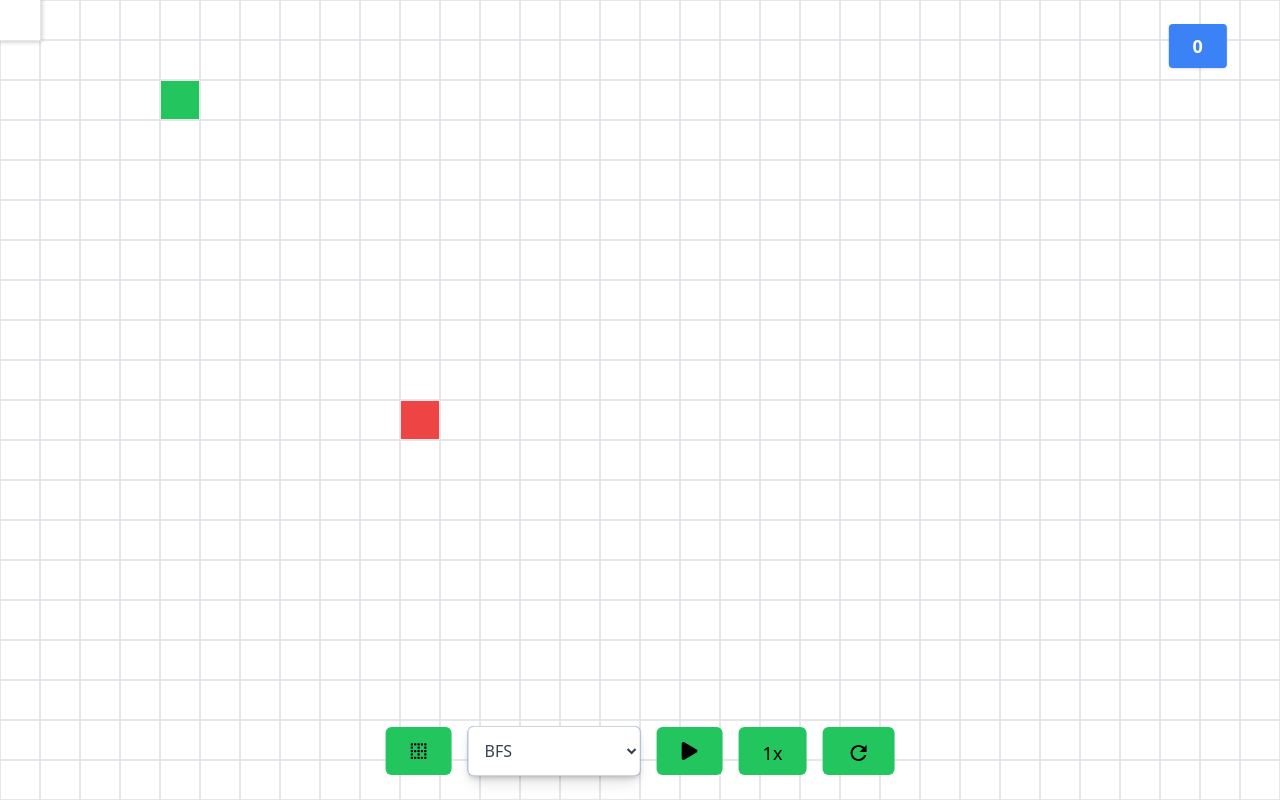
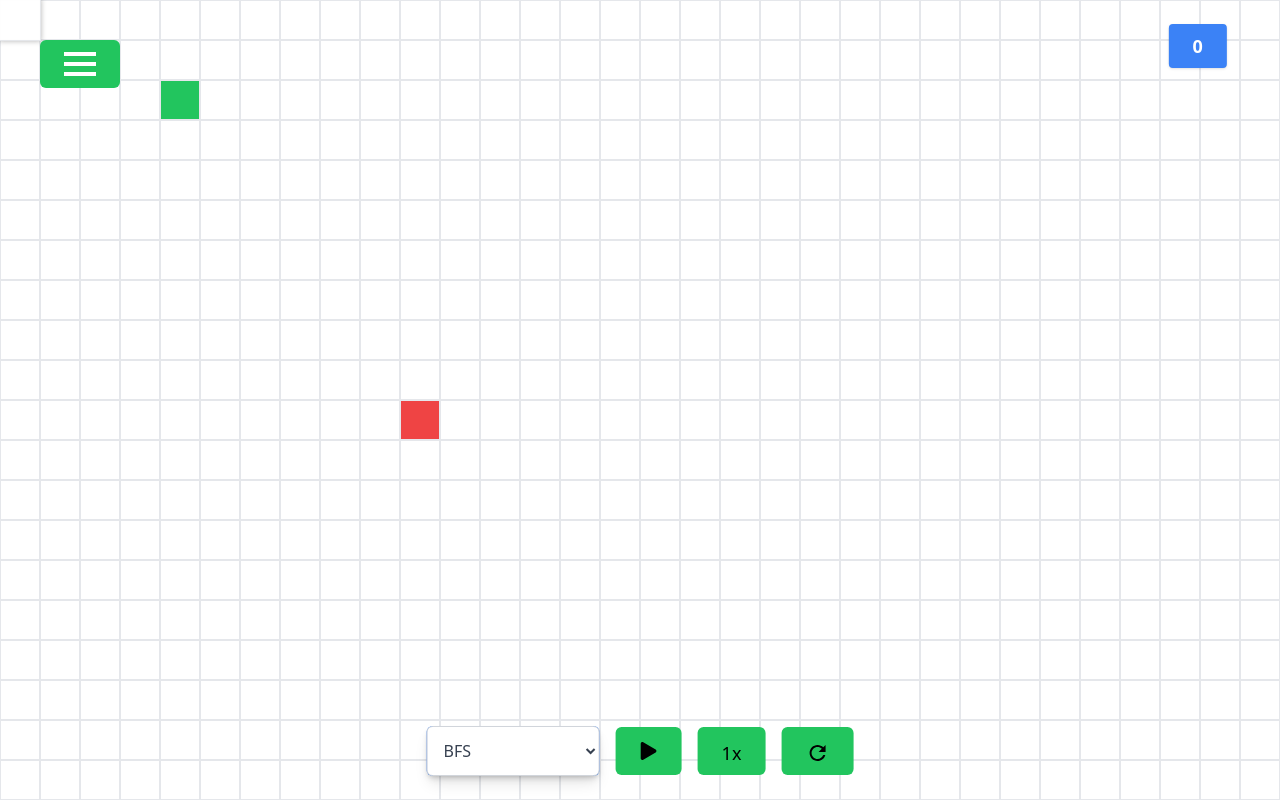
Before and after one commit to LGeoff31/Graphs, a React (Create React App) app: page / in a window 1280 px wide. Built offline with nearby package versions, Linux system fonts and the light colour scheme.

Commit message:
hamburder on sidebar menu

```diff
--- /dev/null
+++ b/src/components/Hamburger.js
@@ -0,0 +1,48 @@
+import React, { useState } from "react";
+
+const Hamburger = () => {
+  const [isOpen, setIsOpen] = useState(false);
+
+  return (
+    <div className="relative">
+      {/* Hamburger Button */}
+      <button
+        onClick={() => setIsOpen(!isOpen)}
+        className="h-12 px-6 py-3 rounded-md bg-green-500 hover:bg-green-600 flex flex-col justify-center items-center space-y-1.5 transition-all duration-300 ease-in-out"
+      >
+        <div
+          className={`w-8 h-1 bg-white transition-transform duration-300 ease-in-out ${
+            isOpen ? "transform rotate-45 translate-y-2" : ""
+          }`}
+        ></div>
+        <div
+          className={`w-8 h-1 bg-white transition-opacity duration-300 ease-in-out ${
+            isOpen ? "opacity-0" : ""
+          }`}
+        ></div>
+        <div
+          className={`w-8 h-1 bg-white transition-transform duration-300 ease-in-out ${
+            isOpen ? "transform -rotate-45 -translate-y-2" : ""
+          }`}
+        ></div>
+      </button>
+
+      {/* Dropdown Menu */}
+      {isOpen && (
+        <div className="flex flex-col gap-3 absolute top-14 left-1/2 transform -translate-x-1/2 bg-white shadow-lg rounded-lg p-4 w-48">
+          <button className="py-2 px-4 text-left text-gray-700 hover:bg-gray-100 rounded transition-all duration-200">
+            Button 1
+          </button>
+          <button className="py-2 px-4 text-left text-gray-700 hover:bg-gray-100 rounded transition-all duration-200">
+            Button 2
+          </button>
+          <button className="py-2 px-4 text-left text-gray-700 hover:bg-gray-100 rounded transition-all duration-200">
+            Button 3
+          </button>
+        </div>
+      )}
+    </div>
+  );
+};
+
+export default Hamburger;
--- a/src/components/Homepage.js
+++ b/src/components/Homepage.js
@@ -9,6 +9,7 @@ import RefreshIcon from "@mui/icons-material/Refresh";
 import { GiPuzzle } from "react-icons/gi";
 import { FaBorderAll } from "react-icons/fa";
 import { FaBorderNone } from "react-icons/fa";
+import Hamburger from "./Hamburger";
 
 // Add number tiles
 const Homepage = () => {
@@ -294,14 +295,10 @@ const Homepage = () => {
           }
           return rows;
         })()}
+        <div className="absolute top-10 left-10 flex  flex gap-4 items-center">
+          <Hamburger />
+        </div>
         <div className="absolute bottom-6 left-1/2 transform -translate-x-1/2 flex gap-4 items-center">
-          <button
-            onClick={generateMaze}
-            className="h-12 px-6 py-3 text-lg rounded-md bg-green-500 hover:bg-green-600"
-          >
-            <FaBorderNone />
-          </button>
-
           <div className="flex justify-center bg-blue-500 rounded-md text-white shadow-lg">
             <select
               id="algorithmSelect"
```
